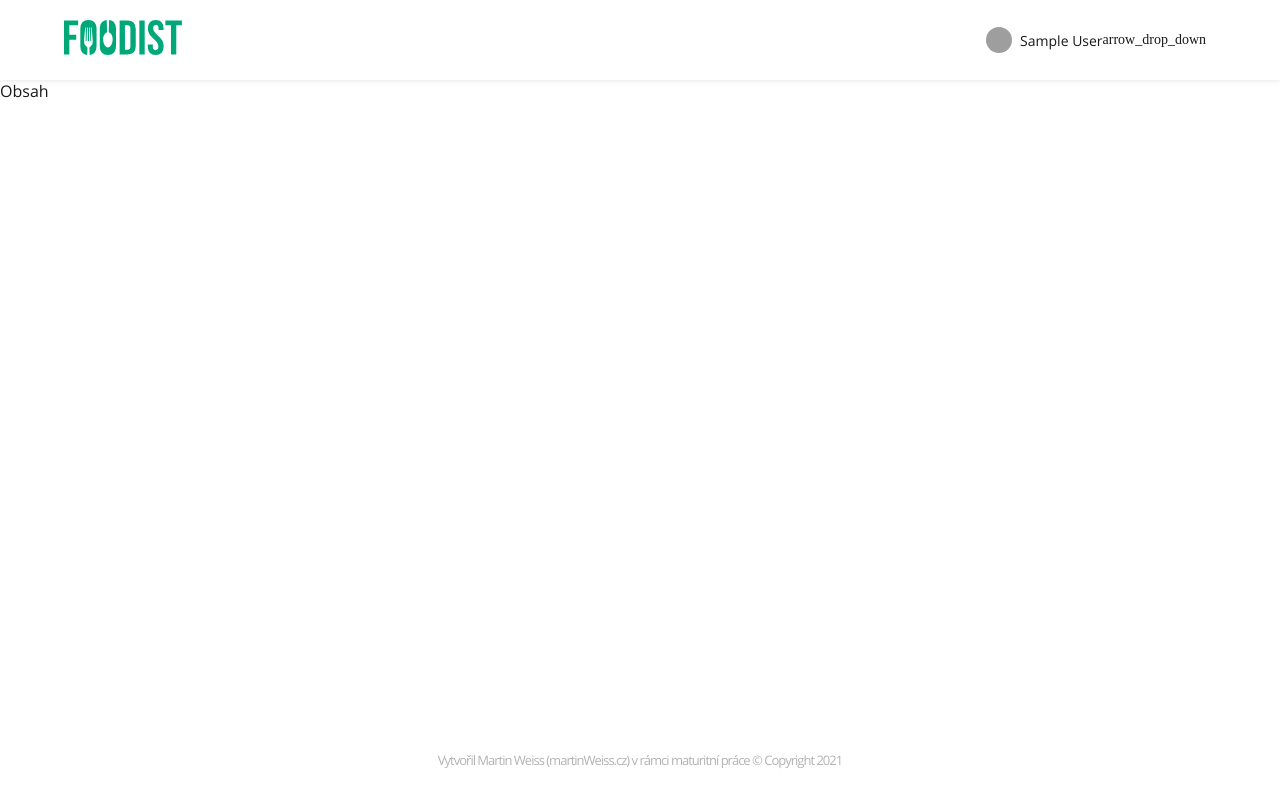
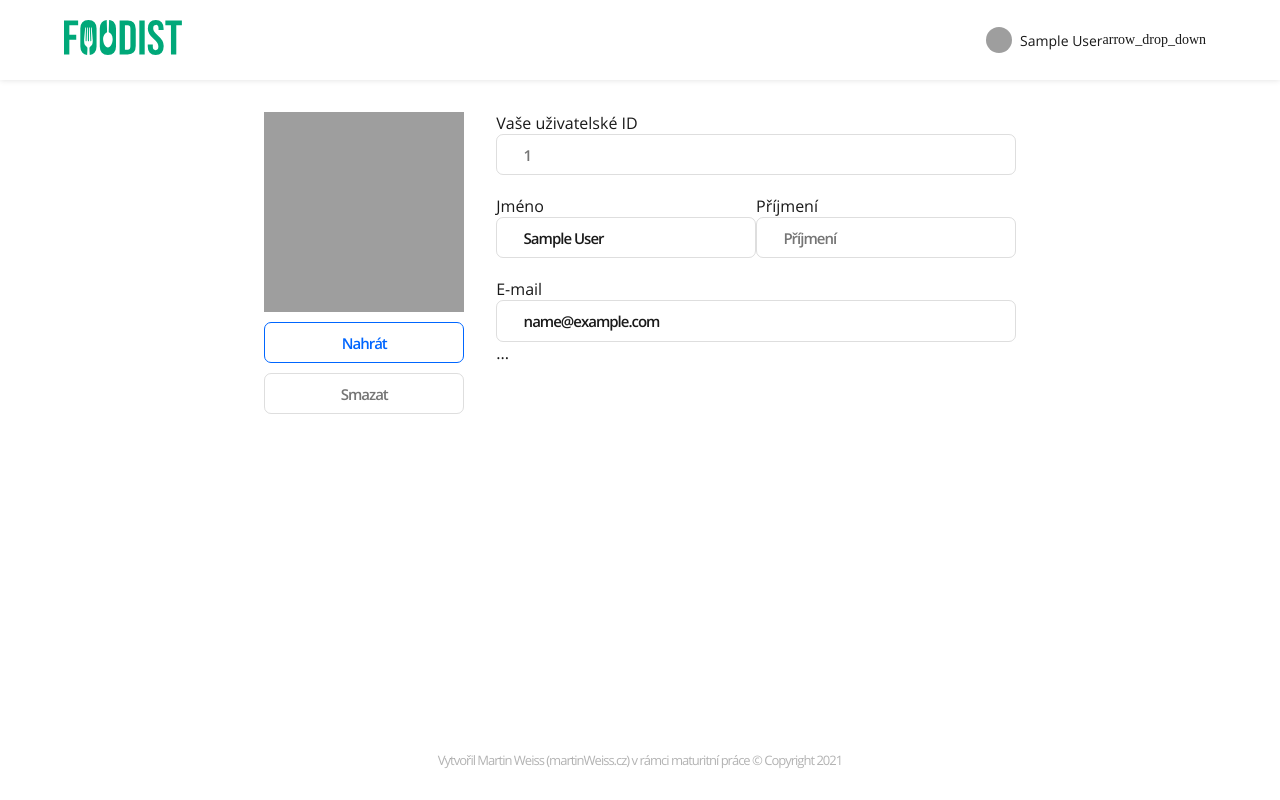
Before and after one commit to MartinWeiss01/foodist, a PHP site: page /profile/index.php in a window 1280 px wide. Run offline with PHP 8.4, Linux system fonts and the light colour scheme; the visitor is signed in with stand-in values (Sample User, id 1); data that the repository does not hold is empty; a stand-in replaces the project's code that opens the database connection; some libraries are stand-ins or nearby versions; some web fonts are replaced; grey boxes are pictures that could not be loaded.

Commit message:
Profile Panel (v0.2b)

```diff
--- a/assets/css/profile.css
+++ b/assets/css/profile.css
@@ -9,6 +9,48 @@
 #root {display:grid;min-height:100vh;grid-template-columns:auto;grid-template-rows:5rem auto 5rem;grid-template-areas:"nav" "main" "footer"}
 body {margin:0;padding:0;background:var(--background-default)}
 nav {grid-area:nav;padding:0 4rem;box-shadow:0 0 6px var(--nav-shadow)}
-main {grid-area:main}
+main {grid-area:main;padding:2rem}
 footer {grid-area:footer}
 @media only screen and (max-width: 425px) {nav{padding:0 1rem}}
+
+
+/* Custom */
+.profile-settings-tab {gap:20px}
+.profile-container {gap: 2rem}
+.profile-header {gap:10px}
+.profile-basic-img {
+    width:200px;
+    height:200px
+}
+
+.profile-controller:focus {outline:none}
+.profile-controller, .profile-controller:hover {transition:.15s}
+
+.profile-controller {
+    border: 1px solid var(--muted-col-border);
+    padding: 0.6rem 1.65rem;
+    border-radius: 7px;
+    font-size: 15px;
+    font-weight: 600;
+    letter-spacing: -1px;
+    background: none
+}
+
+input:disabled {
+    color: var(--muted-col);
+    cursor: not-allowed;
+    border-color: var(--muted-col-border)
+}
+
+input:not([type]):focus,
+input[type="text"]:focus {
+    color:var(--save);border-color:var(--save)
+}
+
+.profile-controller.save {color:var(--save);border-color:var(--save)}
+.profile-controller.save:hover {color:white;border-color:var(--save);background:var(--save)}
+.profile-controller.decline {color:var(--muted-col)}
+.profile-controller.decline:hover {color:white;border-color:var(--delete);background:var(--delete)}
+
+.profile-controller.save:active {box-shadow: inset 5px 5px 10px #005eeb,
+    inset -5px -5px 10px #006eff;}
--- a/profile/index.php
+++ b/profile/index.php
@@ -1,15 +1,10 @@
 <?php
     require_once(dirname(__DIR__).'/controllers/AccountController.php');
     $account = new UserAccountHandler($_SESSION);
+    $account->redirectUnauthenticated();
     require_once(dirname(__DIR__).'/controllers/ConnectionController.php');
     $conn = new ConnectionHandler();
     $conn->closeConnection();
-/*
-    $args = explode('/', $_SERVER['QUERY_STRING']);
-    print_r($args);
-    foreach ($args as $el => $value) {
-        echo "$el $value </br>";
-    }*/
 ?>
 
 <!DOCTYPE html>
@@ -69,8 +64,43 @@
                 </div>
             </nav>
 
-            <main>
-                Obsah
+            <main class="flex hcenter">
+                <div class="flex row profile-container wrap">
+                    <div class="flex profile-header">
+                        <img class="profile-basic-img" src="/uploads/profiles/<?php echo $account->UProfilePicture; ?>">
+                        <button class="profile-controller save" data-role="button">Nahrát</button>
+                        <button class="profile-controller decline" data-role="button">Smazat</button>
+                    </div>
+
+                    <div class="profile-content">
+                        <div class="flex profile-settings-tab">
+                            <div class="flex">
+                                <label>Vaše uživatelské ID</label>
+                                <input id="userID" class="profile-controller" placeholder="Vaše ID:" value="<?php echo $account->UID; ?>" disabled>
+                            </div>
+
+                            <div class="flex row wrap">
+                                <div class="flex">
+                                    <label>Jméno</label>
+                                    <input id="userFName" class="profile-controller" placeholder="Jméno" value="<?php echo $account->UFirstName; ?>" data-lookup-basic="true" data-basic-changed="false">
+                                </div>
+
+                                <div class="flex">
+                                    <label>Příjmení</label>
+                                    <input id="userLName" class="profile-controller" placeholder="Příjmení" value="<?php echo $account->ULastName; ?>" data-lookup-basic="true" data-basic-changed="false">
+                                </div>
+                            </div>
+
+                            <div class="flex">
+                                <label>E-mail</label>
+                                <input id="userMail" class="profile-controller" placeholder="E-mailová adresa" value="<?php echo $account->UEmail; ?>" data-lookup-basic="true" data-basic-changed="false">
+                            </div>
+                        </div>
+                        <div class="profile-orders-tab">
+                            ...
+                        </div>
+                    </div>
+                </div>
             </main>
 
             <footer class="flex row hcenter vcenter">Vytvořil Martin Weiss (martinWeiss.cz) v rámci maturitní práce © Copyright <?php echo date("Y"); ?></footer>
```
